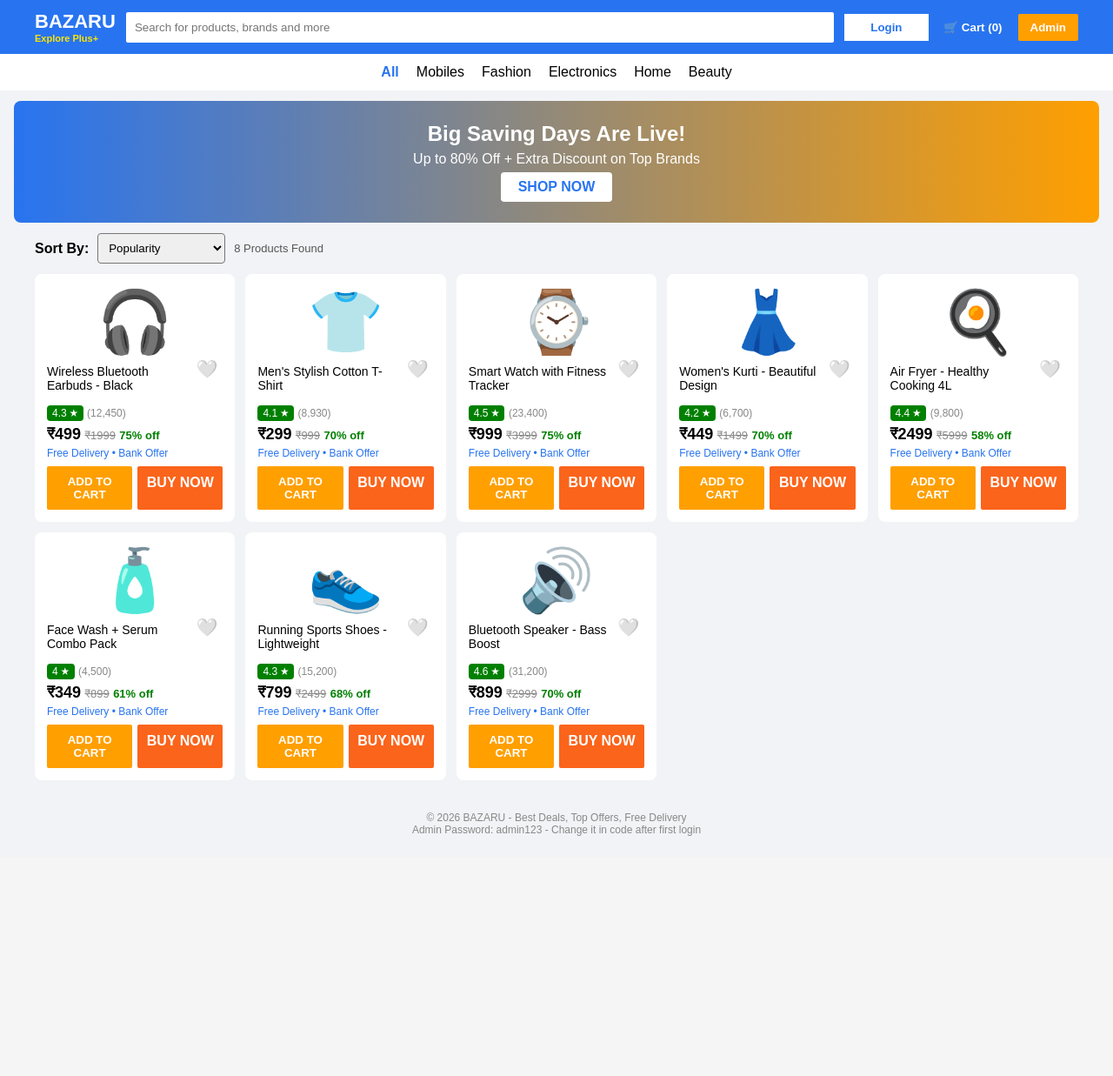
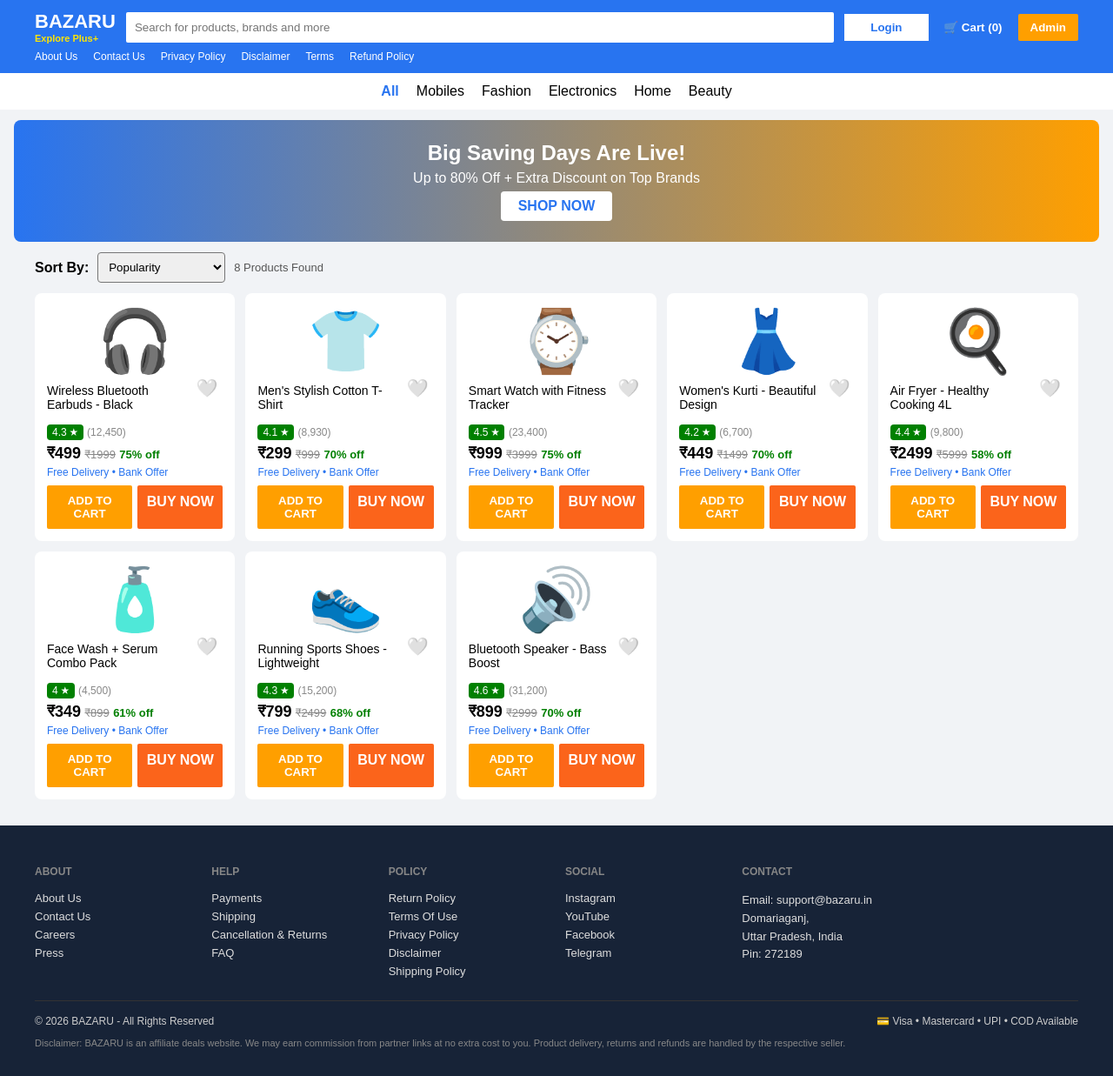
Before and after one commit to Ravs10/Bazaru, a Next.js app: page / in a window 1280 px wide. Shown: the whole page at 87% size. Before the commit the page ends 985 px from the top, so only its background shows below. Built offline with nearby package versions, Linux system fonts and the light colour scheme.

Commit message:
Add pages for About, Contact, Privacy, and Terms

```diff
--- a/app/page.js
+++ b/app/page.js
@@ -11,6 +11,16 @@ const DEFAULT_PRODUCTS = [
   { id: 7, title: "Running Sports Shoes - Lightweight", price: 799, old: 2499, rating: 4.3, reviews: 15200, cat: "Fashion", img: "👟", link: "https://earn-karo.com/your-link-7", desc: "Ultra-light, breathable mesh, anti-skid sole for running & gym." },
   { id: 8, title: "Bluetooth Speaker - Bass Boost", price: 899, old: 2999, rating: 4.6, reviews: 31200, cat: "Electronics", img: "🔊", link: "https://earn-karo.com/your-link-8", desc: "16W speaker, deep bass, 12H battery, waterproof IPX5." },
 ];
+
+const PAGES = {
+  about: { title: "About Us - BAZARU", body: "BAZARU is India's fastest growing deals discovery platform. We find the best deals, loot offers, and discounts from top stores like Amazon, Flipkart, Myntra and more, and bring them to you in one place. Our mission is simple: Help every Indian save money on every online purchase. We are a team based in Uttar Pradesh, India, working daily to find verified and latest offers for you." },
+  contact: { title: "Contact Us", body: "We would love to hear from you!\n\nEmail: support@bazaru.in\nWhatsApp: +91 90000 00000 (Replace with your number)\nAddress: Domariaganj, Uttar Pradesh, India - 272189\n\nWorking Hours: Monday to Saturday, 10 AM to 7 PM\nWe reply within 24 hours." },
+  privacy: { title: "Privacy Policy", body: "1. We respect your privacy. We do not sell your personal data.\n2. When you login, we only store your email in your browser (localStorage).\n3. We use cookies to remember your cart and wishlist.\n4. When you click BUY NOW, you go to a third-party partner site (like EarnKaro / Amazon / Flipkart). Their privacy policy will apply there.\n5. We may show ads from Google AdSense in future.\n6. If you have any question, contact support@bazaru.in" },
+  terms: { title: "Terms & Conditions", body: "1. BAZARU is a deals discovery website, not a seller.\n2. All prices shown are from partner websites and may change anytime.\n3. Product delivery, return and refund are handled by the partner seller, not by BAZARU.\n4. By using this site, you agree to our terms.\n5. We can change deals anytime without notice." },
+  disclaimer: { title: "Disclaimer & Affiliate Disclosure", body: "IMPORTANT - PLEASE READ:\n\nBAZARU is an affiliate website. When you click on BUY NOW / Deal Dekho, you may be redirected to a third-party website like EarnKaro, Amazon or Flipkart.\n\nWe may earn a small commission if you buy from that link, at NO extra cost to you. This helps us keep BAZARU free.\n\nWe do not own the products, we do not deliver them, and we are not responsible for product quality, delivery delay, return or refund. Please check price and details on the seller website before buying.\n\nAll trademarks belong to their respective owners." },
+  refund: { title: "Refund & Return Policy", body: "Since BAZARU does not sell products directly, we do not process refunds.\n\nIf you bought a product via our link and want to return / refund it, please contact the seller directly (Amazon / Flipkart / Myntra) from your Orders page.\n\nIf you face any issue with a deal link, email us at support@bazaru.in and we will help you." },
+  shipping: { title: "Shipping Policy", body: "BAZARU does not ship products. Shipping is done by the partner store where you buy.\n\nDelivery time, shipping charges and tracking will be shown on the partner website at checkout.\n\nMost partners offer Free Delivery above ₹499." },
+};
 
 export default function Home() {
   const [products, setProducts] = useState(DEFAULT_PRODUCTS);
@@ -28,6 +38,7 @@ export default function Home() {
   const [adminPass, setAdminPass] = useState("");
   const [isAdmin, setIsAdmin] = useState(false);
   const [newProd, setNewProd] = useState({ title: "", price: "", old: "", cat: "Mobiles", img: "📦", link: "" });
+  const [page, setPage] = useState(null);
 
   useEffect(() => {
     const saved = localStorage.getItem("bazaru_products");
@@ -52,19 +63,39 @@ export default function Home() {
   const handleAdminLogin = () => { if(adminPass === "admin123") setIsAdmin(true); else alert("Wrong Password! Default: admin123"); };
   const addProduct = () => { if(!newProd.title || !newProd.price) return alert("Fill Title & Price"); const p = { id: Date.now(), title: newProd.title, price: Number(newProd.price), old: Number(newProd.old) || Number(newProd.price)*2, rating: 4.5, reviews: 100, cat: newProd.cat, img: newProd.img, link: newProd.link || "#", desc: "New arrival from Bazaru." }; saveProducts([p, ...products]); setNewProd({ title: "", price: "", old: "", cat: "Mobiles", img: "📦", link: "" }); alert("Product Added!"); };
 
+  const linkStyle = { color: "#ddd", textDecoration: "none", fontSize: "13px", cursor: "pointer", display: "block", margin: "6px 0" };
+
   return (
     <div style={{ fontFamily: "Arial, sans-serif", background: "#f1f3f6", minHeight: "100vh" }}>
       {/* HEADER */}
       <div style={{ background: "#2874f0", color: "white", padding: "12px", position: "sticky", top: 0, zIndex: 100 }}>
         <div style={{ maxWidth: "1200px", margin: "0 auto", display: "flex", alignItems: "center", gap: "12px", flexWrap: "wrap" }}>
-          <div style={{ fontSize: "22px", fontWeight: "bold", cursor: "pointer" }} onClick={() => setCat("All")}>BAZARU <span style={{ fontSize: "11px", color: "#ffe500", display: "block" }}>Explore Plus+</span></div>
-          <input value={search} onChange={e => setSearch(e.target.value)} placeholder="Search for products, brands and more" style={{ flex: 1, minWidth: "180px", padding: "10px", border: "none", borderRadius: "2px" }} />
+          <div style={{ fontSize: "22px", fontWeight: "bold", cursor: "pointer" }} onClick={() => { setPage(null); setCat("All"); }}>BAZARU <span style={{ fontSize: "11px", color: "#ffe500", display: "block" }}>Explore Plus+</span></div>
+          <input value={search} onChange={e => { setSearch(e.target.value); setPage(null); }} placeholder="Search for products, brands and more" style={{ flex: 1, minWidth: "180px", padding: "10px", border: "none", borderRadius: "2px" }} />
           {user ? <button onClick={() => { setUser(null); localStorage.removeItem("bazaru_user"); }} style={{ background: "white", color: "#2874f0", border: "none", padding: "8px 20px", fontWeight: "bold", cursor: "pointer" }}>Hi, {user.name} | Logout</button> : <button onClick={() => setShowLogin(true)} style={{ background: "white", color: "#2874f0", border: "none", padding: "8px 30px", fontWeight: "bold", cursor: "pointer" }}>Login</button>}
           <button onClick={() => setShowCart(!showCart)} style={{ background: "none", color: "white", border: "none", fontWeight: "bold", cursor: "pointer" }}>🛒 Cart ({cart.length})</button>
           <button onClick={() => setShowAdmin(!showAdmin)} style={{ background: "#ff9f00", color: "white", border: "none", padding: "8px 14px", fontWeight: "bold", cursor: "pointer", borderRadius: "2px" }}>Admin</button>
         </div>
+        {/* TOP LINKS BAR */}
+        <div style={{ maxWidth: "1200px", margin: "8px auto 0", display: "flex", gap: "18px", fontSize: "12px", flexWrap: "wrap" }}>
+          <span onClick={() => setPage("about")} style={{ cursor: "pointer" }}>About Us</span>
+          <span onClick={() => setPage("contact")} style={{ cursor: "pointer" }}>Contact Us</span>
+          <span onClick={() => setPage("privacy")} style={{ cursor: "pointer" }}>Privacy Policy</span>
+          <span onClick={() => setPage("disclaimer")} style={{ cursor: "pointer" }}>Disclaimer</span>
+          <span onClick={() => setPage("terms")} style={{ cursor: "pointer" }}>Terms</span>
+          <span onClick={() => setPage("refund")} style={{ cursor: "pointer" }}>Refund Policy</span>
+        </div>
       </div>
 
+      {/* INFO PAGE VIEW */}
+      {page ? (
+        <div style={{ maxWidth: "800px", margin: "20px auto", background: "white", padding: "24px", borderRadius: "8px" }}>
+          <button onClick={() => setPage(null)} style={{ padding: "8px 16px", marginBottom: "12px" }}>← Back to Home</button>
+          <h1>{PAGES[page].title}</h1>
+          <p style={{ whiteSpace: "pre-line", lineHeight: "1.7", color: "#333" }}>{PAGES[page].body}</p>
+        </div>
+      ) : (
+      <>
       {/* CATEGORIES */}
       <div style={{ background: "white", display: "flex", gap: "20px", overflowX: "auto", padding: "12px 16px", justifyContent: "center" }}>
         {["All", "Mobiles", "Fashion", "Electronics", "Home", "Beauty"].map(c => (
@@ -90,7 +121,7 @@ export default function Home() {
       {/* ADMIN PANEL */}
       {showAdmin && (
         <div style={{ maxWidth: "1200px", margin: "12px auto", background: "white", padding: "16px", borderRadius: "8px", border: "2px solid #ff9f00" }}>
-          {!isAdmin ? <div><h3>Admin Login</h3><p>Default Password: <b>admin123</b> - You can change it later</p><input type="password" value={adminPass} onChange={e => setAdminPass(e.target.value)} placeholder="Enter Admin Password" style={{ padding: "10px", marginRight: "8px" }} /><button onClick={handleAdminLogin} style={{ padding: "10px 20px", background: "#2874f0", color: "white", border: "none" }}>Login as Admin</button></div> :
+          {!isAdmin ? <div><h3>Admin Login</h3><p>Default Password: <b>admin123</b></p><input type="password" value={adminPass} onChange={e => setAdminPass(e.target.value)} placeholder="Enter Admin Password" style={{ padding: "10px", marginRight: "8px" }} /><button onClick={handleAdminLogin} style={{ padding: "10px 20px", background: "#2874f0", color: "white", border: "none" }}>Login as Admin</button></div> :
           <div><h3>Admin Panel - Add New Product</h3>
             <div style={{ display: "flex", gap: "8px", flexWrap: "wrap" }}>
               <input value={newProd.title} onChange={e => setNewProd({...newProd, title: e.target.value})} placeholder="Product Title" style={{ padding: "10px", flex: 1 }} />
@@ -100,14 +131,13 @@ export default function Home() {
               <select value={newProd.cat} onChange={e => setNewProd({...newProd, cat: e.target.value})} style={{ padding: "10px" }}><option>Mobiles</option><option>Fashion</option><option>Electronics</option><option>Home</option><option>Beauty</option></select>
               <button onClick={addProduct} style={{ padding: "10px 20px", background: "#fb641b", color: "white", border: "none", fontWeight: "bold" }}>+ ADD PRODUCT</button>
             </div>
-            <p style={{ fontSize: "12px", color: "#666" }}>Tip: Paste your EarnKaro affiliate link in the Link field. That link will open when user clicks Buy Now.</p>
             <h4>Manage Products ({products.length})</h4>
             {products.map(p => <div key={p.id} style={{ display: "flex", justifyContent: "space-between", padding: "8px", borderBottom: "1px solid #eee" }}><span>{p.img} {p.title} - ₹{p.price}</span><button onClick={() => saveProducts(products.filter(x => x.id !== p.id))} style={{ background: "red", color: "white", border: "none", padding: "5px 10px" }}>Delete</button></div>)}
           </div>}
         </div>
       )}
 
-      {/* CART DRAWER */}
+      {/* CART */}
       {showCart && <div style={{ maxWidth: "1200px", margin: "12px auto", background: "white", padding: "16px", borderRadius: "8px" }}><h3>Your Cart ({cart.length})</h3>{cart.length === 0 ? <p>Cart is empty</p> : cart.map((c,i) => <div key={i} style={{ display: "flex", justifyContent: "space-between", padding: "8px", borderBottom: "1px solid #eee" }}><span>{c.img} {c.title}</span><b>₹{c.price}</b></div>)}<h3>Total: ₹{cart.reduce((a,b) => a+b.price, 0)}</h3></div>}
 
       {/* PRODUCTS GRID */}
@@ -127,6 +157,8 @@ export default function Home() {
           </div>
         ))}
       </div>
+      </>
+      )}
 
       {/* PRODUCT DETAIL MODAL */}
       {selected && <div style={{ position: "fixed", inset: 0, background: "rgba(0,0,0,0.6)", display: "flex", alignItems: "center", justifyContent: "center", zIndex: 200, padding: "12px" }} onClick={() => setSelected(null)}><div style={{ background: "white", padding: "20px", borderRadius: "10px", maxWidth: "500px", width: "100%" }} onClick={e => e.stopPropagation()}><div style={{ fontSize: "80px", textAlign: "center" }}>{selected.img}</div><h2>{selected.title}</h2><p>{selected.desc}</p><h3>₹{selected.price} <s>₹{selected.old}</s></h3><a href={selected.link} target="_blank" style={{ display: "block", background: "#fb641b", color: "white", textAlign: "center", padding: "12px", textDecoration: "none", fontWeight: "bold", borderRadius: "4px" }}>BUY NOW - Via EarnKaro Deal →</a><button onClick={() => setSelected(null)} style={{ width: "100%", marginTop: "10px", padding: "10px" }}>Close</button></div></div>}
@@ -134,7 +166,21 @@ export default function Home() {
       {/* LOGIN MODAL */}
       {showLogin && <div style={{ position: "fixed", inset: 0, background: "rgba(0,0,0,0.6)", display: "flex", alignItems: "center", justifyContent: "center", zIndex: 200 }}><div style={{ background: "white", padding: "24px", borderRadius: "8px", width: "320px" }}><h3>Login to Bazaru</h3><input value={email} onChange={e => setEmail(e.target.value)} placeholder="Enter Email" style={{ width: "100%", padding: "10px", marginBottom: "10px" }} /><button onClick={handleLogin} style={{ width: "100%", padding: "12px", background: "#fb641b", color: "white", border: "none", fontWeight: "bold" }}>LOGIN</button><button onClick={() => setShowLogin(false)} style={{ width: "100%", marginTop: "8px", padding: "8px" }}>Cancel</button></div></div>}
 
-      <div style={{ textAlign: "center", padding: "24px", color: "#888", fontSize: "12px" }}>© 2026 BAZARU - Best Deals, Top Offers, Free Delivery<br/>Admin Password: admin123 - Change it in code after first login</div>
+      {/* FOOTER - ALL LINKS */}
+      <div style={{ background: "#172337", color: "white", marginTop: "30px", padding: "30px 16px" }}>
+        <div style={{ maxWidth: "1200px", margin: "0 auto", display: "grid", gridTemplateColumns: "repeat(auto-fill, minmax(180px, 1fr))", gap: "20px" }}>
+          <div><h4 style={{ color: "#878787", fontSize: "12px" }}>ABOUT</h4><span onClick={() => setPage("about")} style={linkStyle}>About Us</span><span onClick={() => setPage("contact")} style={linkStyle}>Contact Us</span><span style={linkStyle}>Careers</span><span style={linkStyle}>Press</span></div>
+          <div><h4 style={{ color: "#878787", fontSize: "12px" }}>HELP</h4><span style={linkStyle}>Payments</span><span onClick={() => setPage("shipping")} style={linkStyle}>Shipping</span><span onClick={() => setPage("refund")} style={linkStyle}>Cancellation & Returns</span><span style={linkStyle}>FAQ</span></div>
+          <div><h4 style={{ color: "#878787", fontSize: "12px" }}>POLICY</h4><span onClick={() => setPage("refund")} style={linkStyle}>Return Policy</span><span onClick={() => setPage("terms")} style={linkStyle}>Terms Of Use</span><span onClick={() => setPage("privacy")} style={linkStyle}>Privacy Policy</span><span onClick={() => setPage("disclaimer")} style={linkStyle}>Disclaimer</span><span onClick={() => setPage("shipping")} style={linkStyle}>Shipping Policy</span></div>
+          <div><h4 style={{ color: "#878787", fontSize: "12px" }}>SOCIAL</h4><a href="https://instagram.com" target="_blank" style={linkStyle}>Instagram</a><a href="https://youtube.com" target="_blank" style={linkStyle}>YouTube</a><a href="https://facebook.com" target="_blank" style={linkStyle}>Facebook</a><a href="https://t.me" target="_blank" style={linkStyle}>Telegram</a></div>
+          <div><h4 style={{ color: "#878787", fontSize: "12px" }}>CONTACT</h4><p style={{ fontSize: "13px", color: "#ddd", lineHeight: "1.6" }}>Email: support@bazaru.in<br/>Domariaganj,<br/>Uttar Pradesh, India<br/>Pin: 272189</p></div>
+        </div>
+        <div style={{ maxWidth: "1200px", margin: "20px auto 0", borderTop: "1px solid #333", paddingTop: "16px", display: "flex", justifyContent: "space-between", flexWrap: "wrap", fontSize: "12px", color: "#ccc" }}>
+          <span>© 2026 BAZARU - All Rights Reserved</span>
+          <span>💳 Visa • Mastercard • UPI • COD Available</span>
+        </div>
+        <div style={{ maxWidth: "1200px", margin: "10px auto 0", fontSize: "11px", color: "#888", lineHeight: "1.5" }}>Disclaimer: BAZARU is an affiliate deals website. We may earn commission from partner links at no extra cost to you. Product delivery, returns and refunds are handled by the respective seller.</div>
+      </div>
     </div>
   );
 }
```
